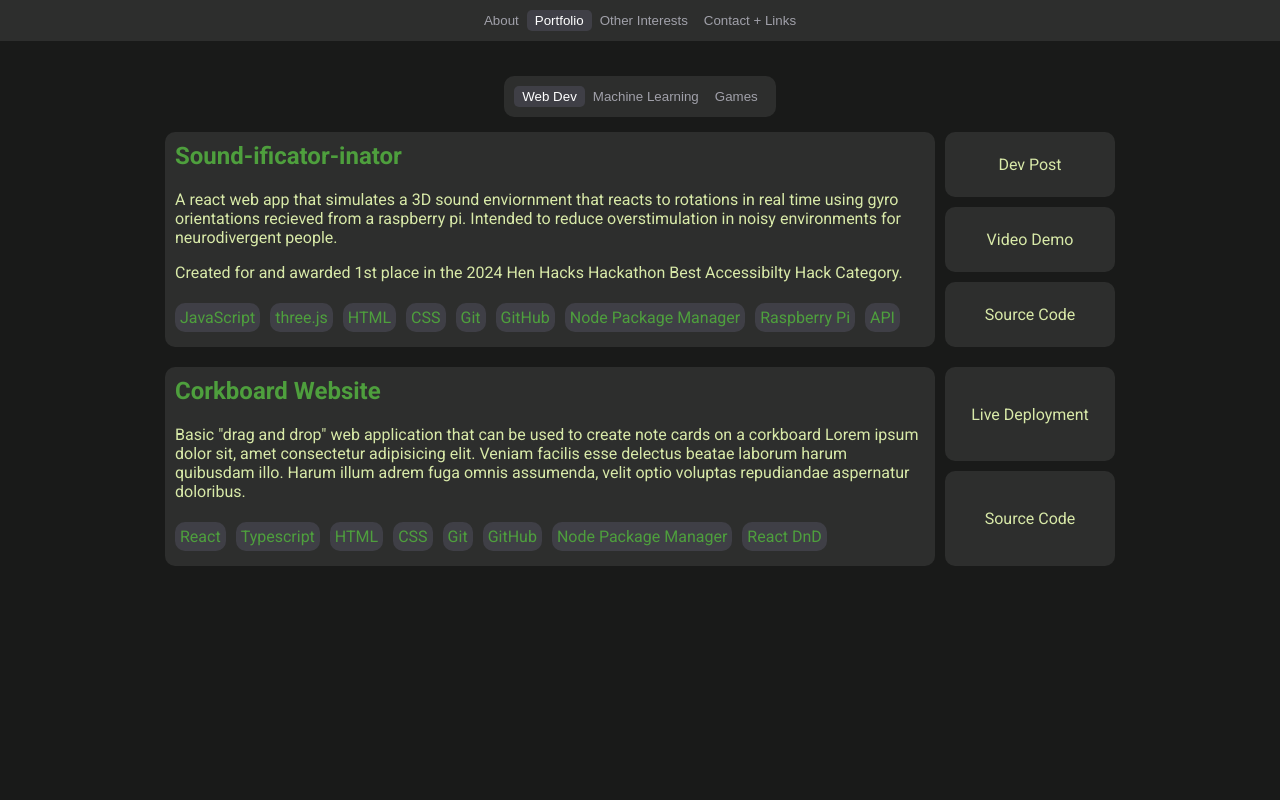
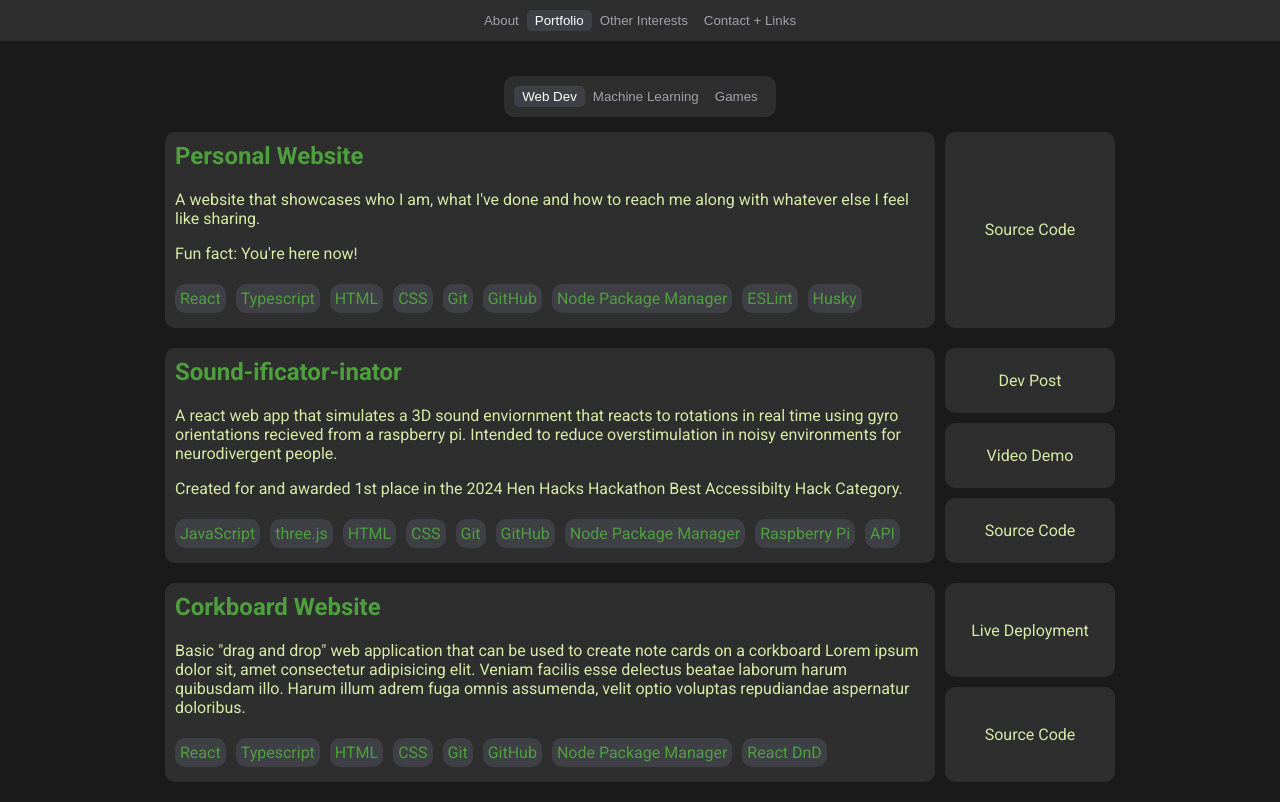
Before and after one commit to ydnamjs/personal-website, a React (Create React App) app: page / in a window 1280 px wide. Both pictures are taken after a click on the button "Portfolio". Built offline with nearby package versions, Linux system fonts and the light colour scheme.

Commit message:
Added this project to the portfolio section

```diff
--- a/src/pages/portfolio/WebDevPortfolio.tsx
+++ b/src/pages/portfolio/WebDevPortfolio.tsx
@@ -4,6 +4,41 @@ import {PortfolioItem} from "./pieces/PortfolioItem";
 export function WebDevPortfolio() {
 	return (
 		<>
+			<PortfolioItem
+				title="Personal Website"
+				description={
+					<>
+						<p>
+							A website that showcases who I am, what I&apos;ve done and how to reach
+							me along with whatever else I feel like sharing.
+						</p>
+						<p>Fun fact: You&apos;re here now!</p>
+					</>
+				}
+				techUsed={[
+					"React",
+					"Typescript",
+					"HTML",
+					"CSS",
+					"Git",
+					"GitHub",
+					"Node Package Manager",
+					"ESLint",
+					"Husky",
+				]}
+				linkButtons={[
+					<a
+						className="portfolio-item--links-item"
+						key={"sound-ificator-inator-link-1"}
+						href="https://github.com/ydnamjs/personal-website"
+						target="_blank"
+						rel="noreferrer"
+					>
+						Source Code
+					</a>,
+				]}
+				isAnimationLeft={true}
+			/>
 			<PortfolioItem
 				title={"Sound-ificator-inator"}
 				description={
@@ -60,7 +95,7 @@ export function WebDevPortfolio() {
 						Source Code
 					</a>,
 				]}
-				isAnimationLeft={true}
+				isAnimationLeft={false}
 			/>
 			<PortfolioItem
 				title={"Corkboard Website"}
@@ -103,7 +138,7 @@ export function WebDevPortfolio() {
 						Source Code
 					</a>,
 				]}
-				isAnimationLeft={false}
+				isAnimationLeft={true}
 			/>
 		</>
 	);
```
